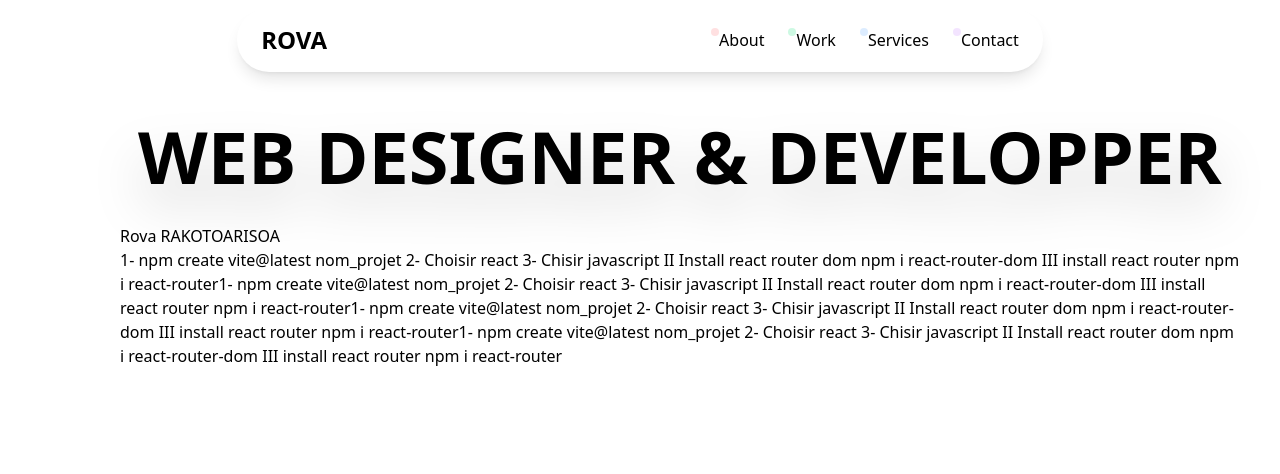
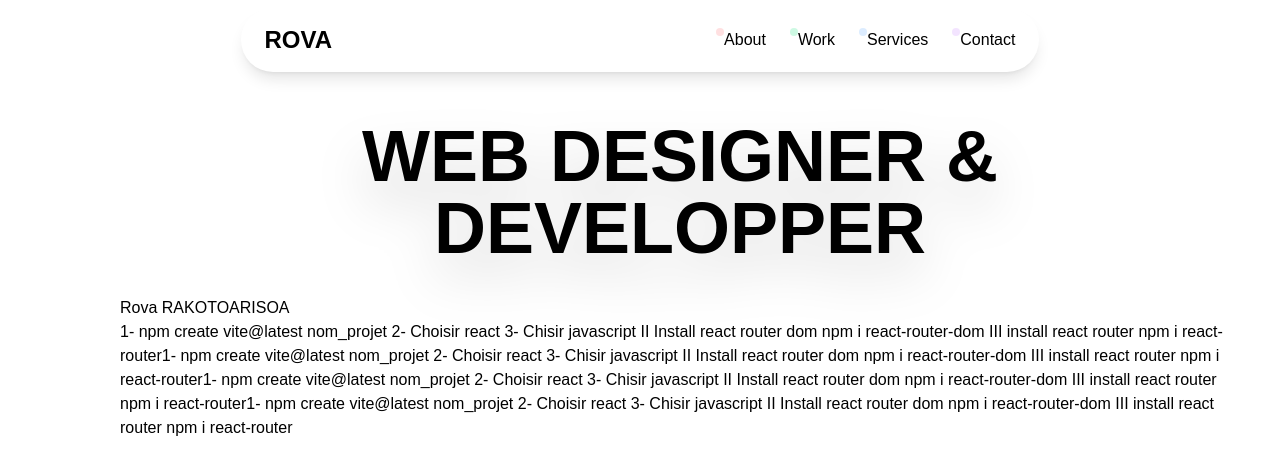
Before and after one commit to RovaRakotoarisoa/rvickx, a React (Vite) app: page / in a window 1280 px wide. Shown: the top 474 px of the page. Built offline with nearby package versions, Linux system fonts and the light colour scheme.

Commit message:
feat(fonts): add Lexend font and clean up code
- Add Lexend font files and include in CSS
- Remove commented-out code and empty divs
- Set Lexend as default font family

```diff
--- a/src/About.jsx
+++ b/src/About.jsx
@@ -47,9 +47,7 @@ function About(){
 				</p>
 				<img src="" alt="" />
 			</div>
-			<div>
-				{/* <iframe src='https://my.spline.design/untitled-tGA1jbH5Km5gjJ6daSZvOvOm/' frameborder='0' width='100%' height='100%'></iframe> */}
-			</div>
+			{/* <iframe src='https://my.spline.design/untitled-tGA1jbH5Km5gjJ6daSZvOvOm/' frameborder='0' width='100%' height='100%'></iframe> */}
 		</>
 	);
 }
--- a/src/App.css
+++ b/src/App.css
@@ -6,6 +6,11 @@
     src: url("../../fonts/Poppins-Medium.ttf");
 
 }*/
+@font-face {
+  font-family: 'Lexend';
+  src: url('./fonts/Lexend.ttf') format('ttf');
+}
+
 /*#root {
   max-width: 1280px;
   margin: 0 auto;
@@ -16,6 +21,7 @@
 body{
 /*  @apply bg-yellow-400;*/
 /*  @apply overflow-x-hidden;*/
+    font-family: 'Lexend', sans-serif;
 }
 
 /*.hero__text{
--- a/src/App.jsx
+++ b/src/App.jsx
@@ -20,7 +20,6 @@ function App(){
          <HeroSection />
          <About />
       </Container>
-
     </>
 
   );
```
Also changed, not shown: src/fonts/Lexend.ttf (added), src/fonts/Poppins-Medium.ttf (renamed from src/font/Poppins-Medium.ttf).
